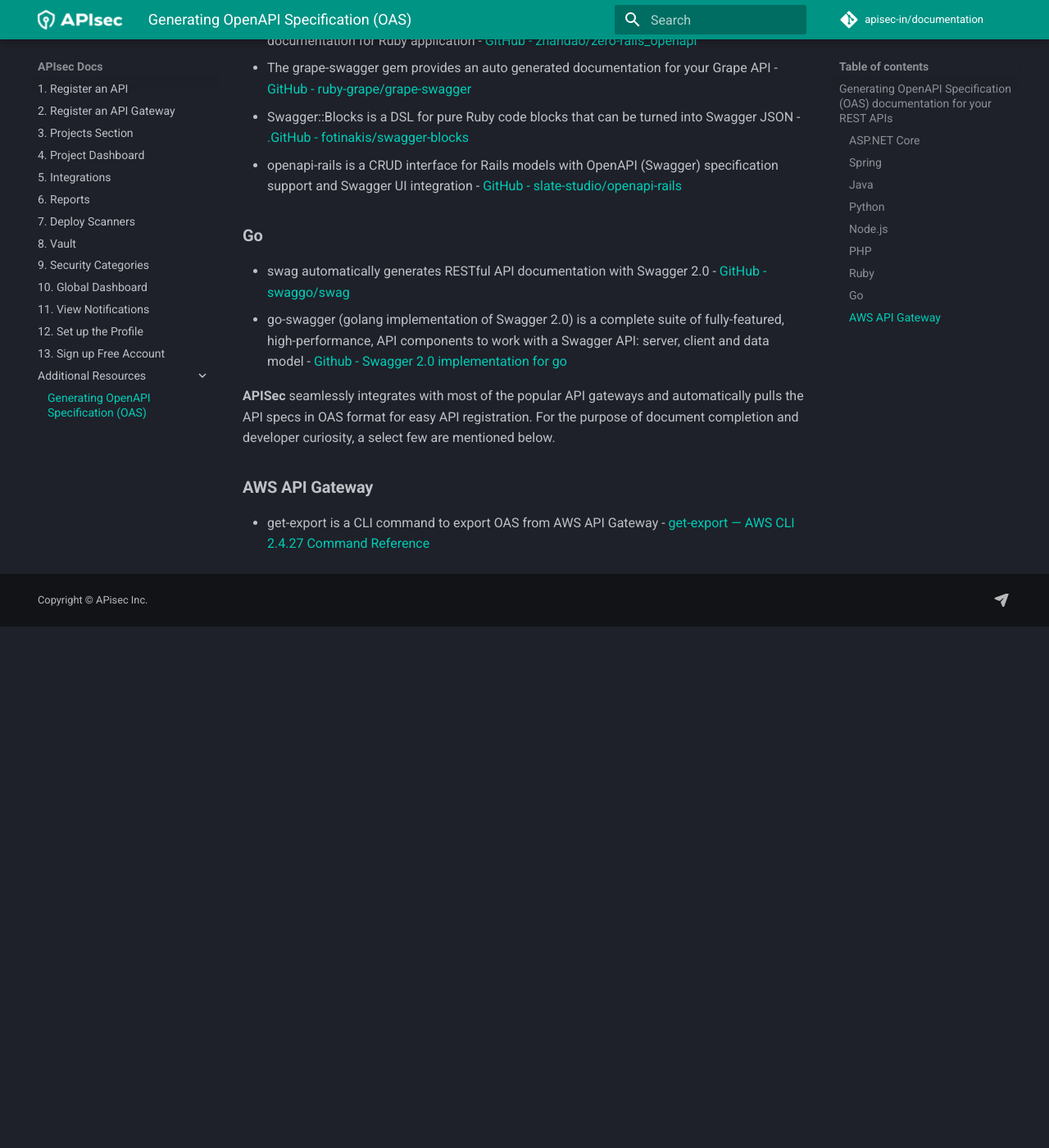
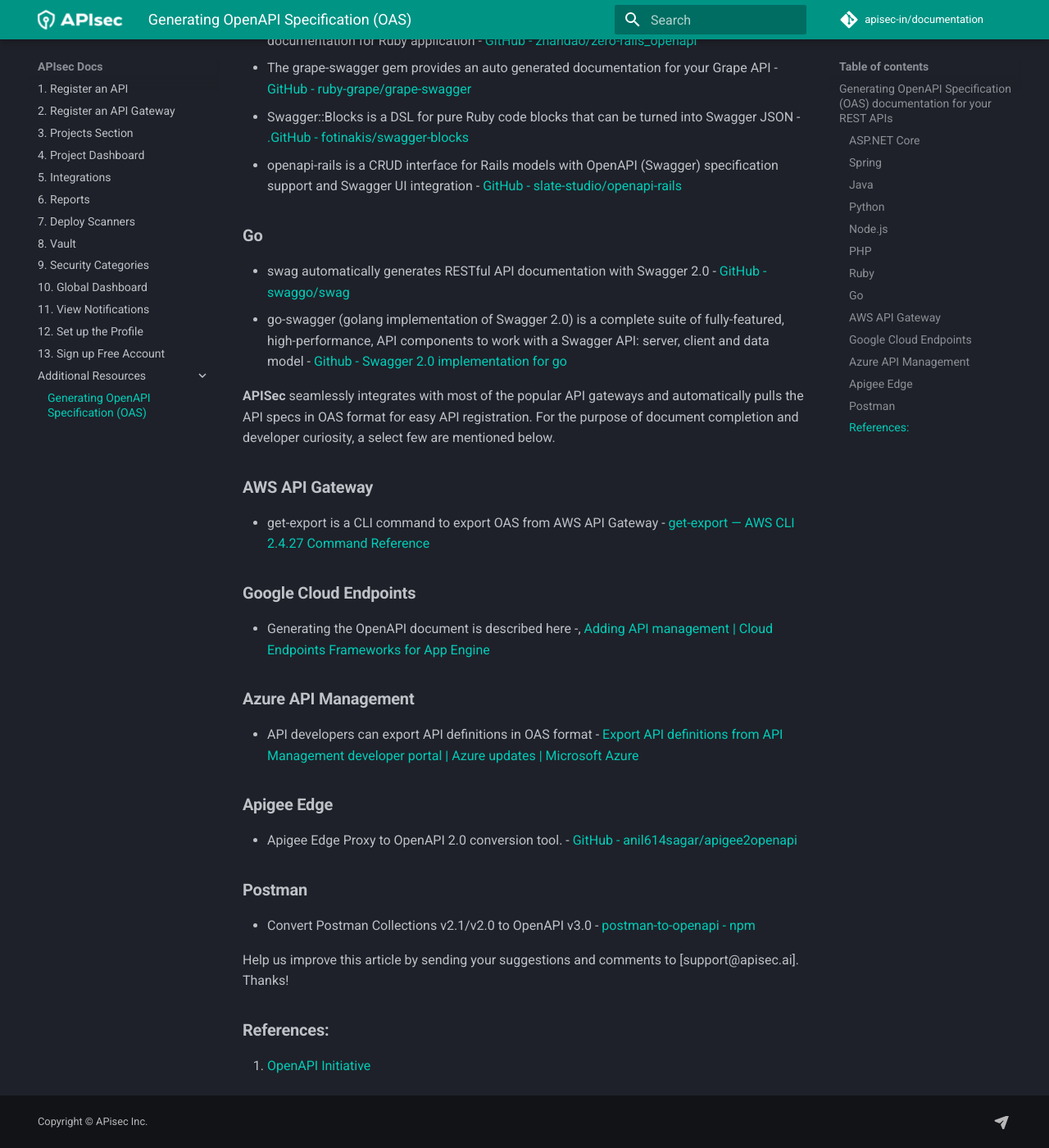
Before and after one commit to apisec-inc/documentation, an MkDocs documentation site: the page built from docs/Additional Resources.md, in a window 1280 px wide and 1400 px high, scrolled down 2208 px. Shown: the whole window at 82% size. Built offline with MkDocs 1.6.1 and Material for MkDocs 9.7.7, drawn with Linux system fonts in a browser that asks for light colours; comment, search, counter and statistics services are not loaded; before the commit the page ends 2972 px from its top, so only the background shows below that.

Commit message:
Update Additional Resources.md

```diff
--- a/docs/Additional Resources.md
+++ b/docs/Additional Resources.md
@@ -52,3 +52,22 @@
 
 ### **AWS API Gateway**
  - get-export  is a CLI  command to export OAS from AWS API Gateway - [get-export — AWS CLI 2.4.27 Command Reference](https://awscli.amazonaws.com/v2/documentation/api/latest/reference/apigateway/get-export.html)
+
+### **Google Cloud Endpoints**
+ - Generating the OpenAPI document is described here -, [Adding API management | Cloud Endpoints Frameworks for App Engine](https://cloud.google.com/endpoints/docs/frameworks/java/adding-api-management)
+
+### **Azure API Management**
+ - API developers can export API definitions in OAS format - [Export API definitions from API Management developer portal | Azure updates | Microsoft Azure](https://azure.microsoft.com/en-in/updates/export-api-definitions-from-api-management-developer-portal/)
+
+### **Apigee Edge**
+ - Apigee Edge Proxy to OpenAPI 2.0 conversion tool. - [GitHub - anil614sagar/apigee2openapi](https://github.com/anil614sagar/apigee2openapi)
+
+### **Postman**
+ - Convert Postman Collections v2.1/v2.0 to OpenAPI v3.0 -  [postman-to-openapi - npm](https://www.npmjs.com/package/postman-to-openapi)
+
+
+Help us improve this article by sending your suggestions and comments to [support@apisec.ai]. Thanks!
+
+
+### **References:**
+ 1. [OpenAPI Initiative](https://www.openapis.org/)
```
